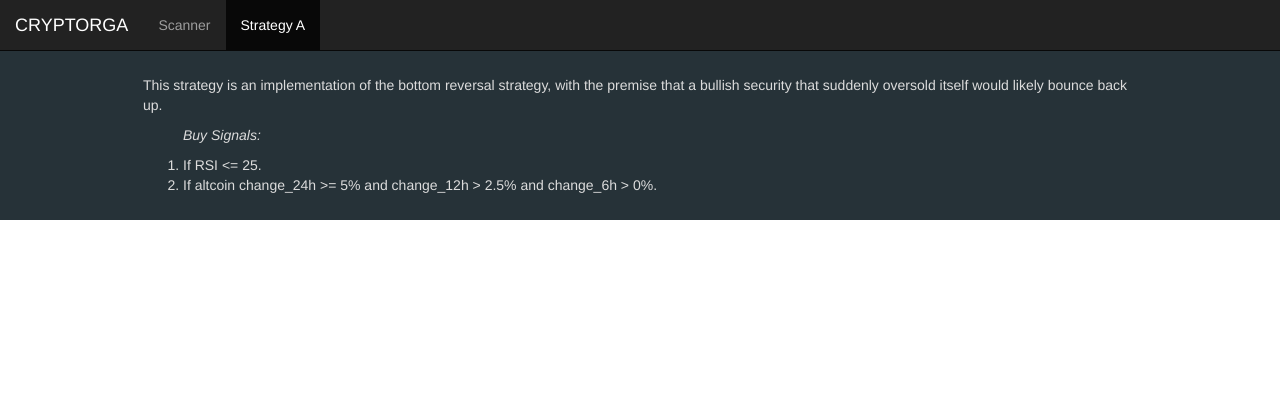
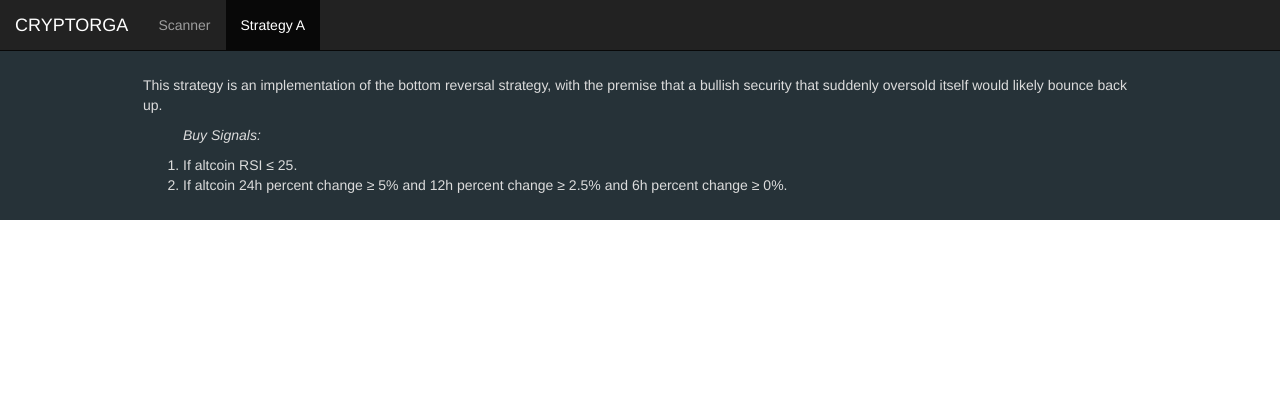
Before and after one commit to DominicOrga/Crypto-Scanner, a Django app: page /strata/ in a window 1280 px wide. Shown: the top 420 px of the page. Run offline with Django 3.2, Linux system fonts and the light colour scheme; data that the repository does not hold is empty; some libraries are stand-ins or nearby versions.

Commit message:
Use UTF-8 Math symbols

```diff
--- a/strata/templates/strata/strata.html
+++ b/strata/templates/strata/strata.html
@@ -20,8 +20,8 @@
 				<ol>
 					<p>
 						<i>  Buy Signals: </i>
-						<li> If RSI <= 25. </li>
-						<li> If altcoin change_24h >= 5% and change_12h > 2.5% and change_6h > 0%. </li>
+						<li> If altcoin RSI &le; 25. </li>
+						<li> If altcoin 24h percent change &ge; 5% and 12h percent change &ge; 2.5% and 6h percent change &ge; 0%. </li>
 					</p>
 				</ol>
 			</div>
```
